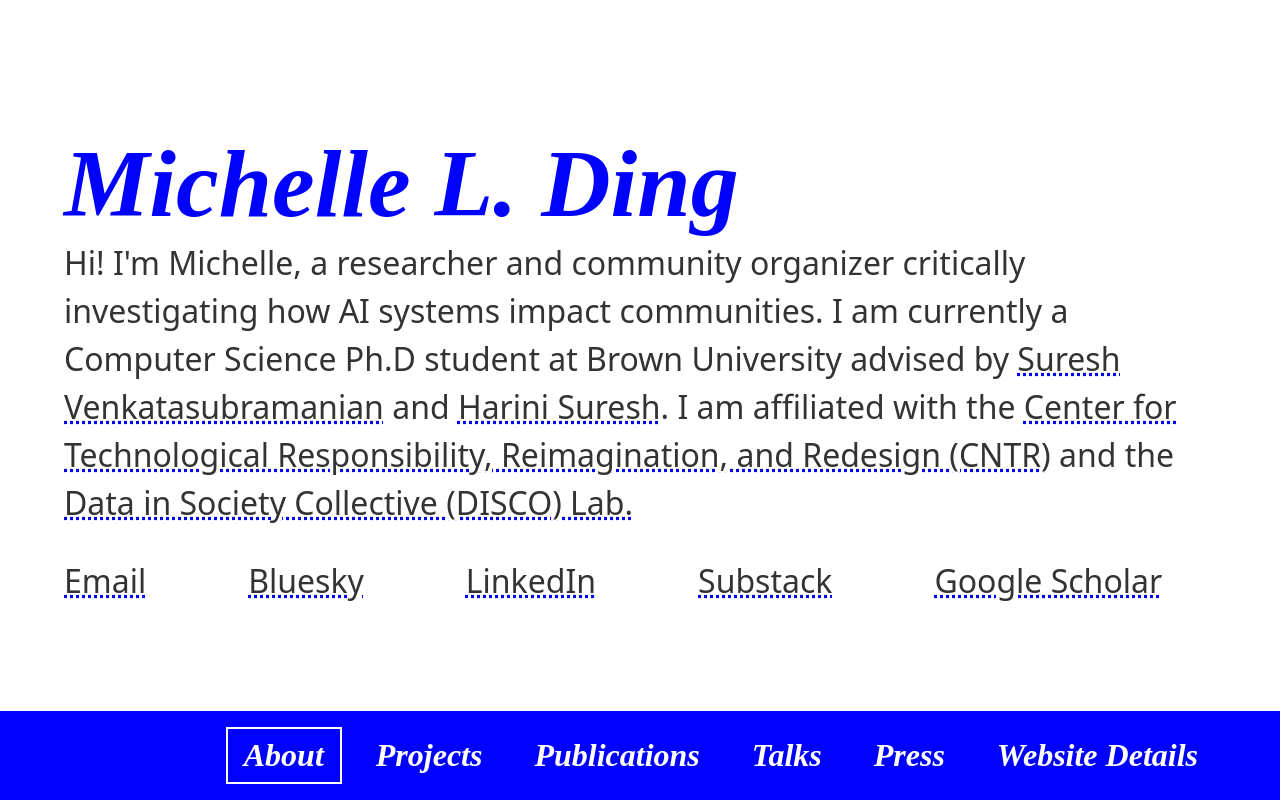
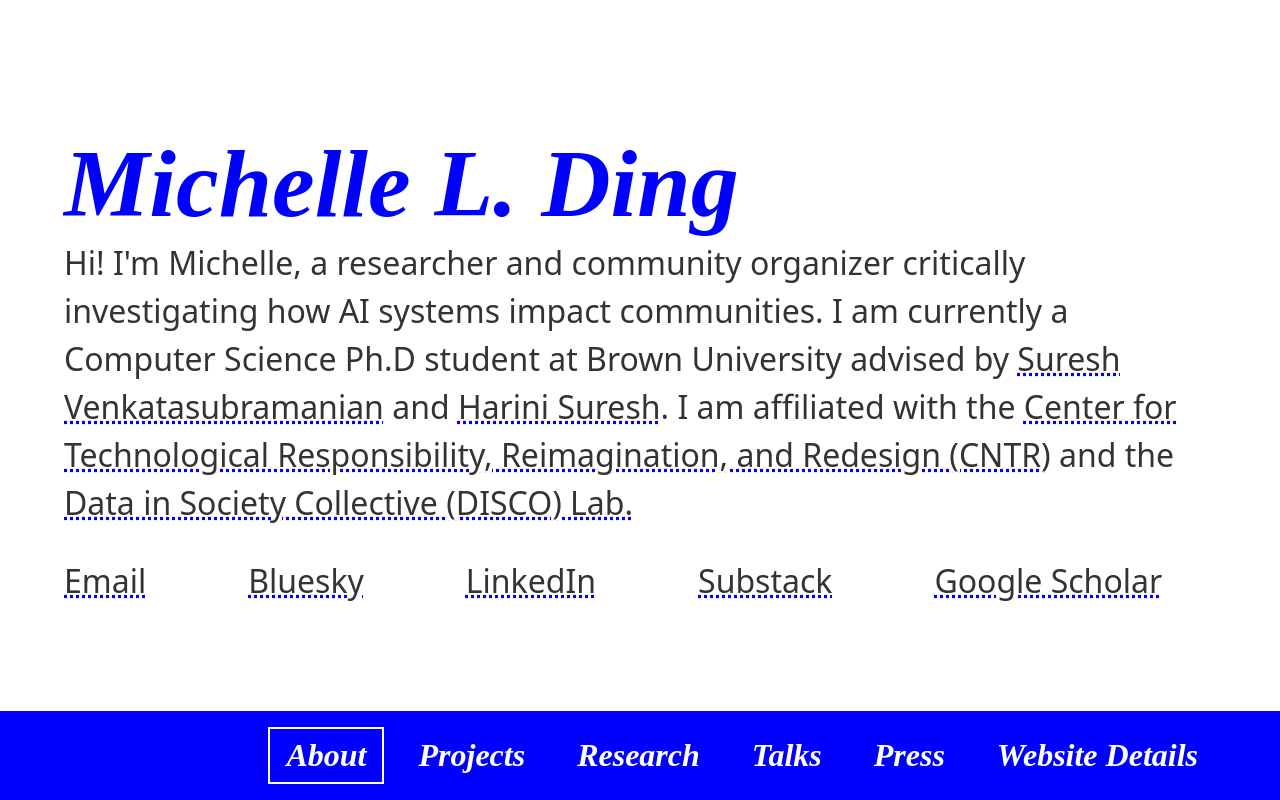
Before and after one commit to michelle-ding/michelle-ding.github.io, a React (Create React App) app: page / in a window 1280 px wide. Built offline with nearby package versions, Linux system fonts and the light colour scheme; the HTML template or start-up script is replaced by a standard one.

Commit message:
research

```diff
--- a/src/App.tsx
+++ b/src/App.tsx
@@ -1,12 +1,11 @@
 import { HashRouter as Router, Routes, Route, NavLink } from "react-router-dom";
 import { useState } from "react";
 import PortfolioLayout from "./PortfolioLayout";
-import Publications from "./Publications";
+import Research from "./Research";
 import Projects from "./Projects";
 import Talks from "./Talks";
 import Press from "./Press";
 import Website from "./Website";
-import Resources from "./Resources";
 
 function App() {
   const [menuOpen, setMenuOpen] = useState(false);
@@ -44,7 +43,7 @@ function App() {
             >
               <NavLink to="/" end onClick={closeMenu}>About</NavLink>
               <NavLink to="/projects" onClick={closeMenu}>Projects</NavLink>
-              <NavLink to="/publications" onClick={closeMenu}>Publications</NavLink>
+              <NavLink to="/research" onClick={closeMenu}>Research</NavLink>
               <NavLink to="/talks" onClick={closeMenu}>Talks</NavLink>
               <NavLink to="/press" onClick={closeMenu}>Press</NavLink>
               <NavLink to="/websitedetails" onClick={closeMenu}>Website Details</NavLink>
@@ -56,7 +55,7 @@ function App() {
         <Routes>
           <Route path="/" element={<PortfolioLayout />} />
           <Route path="/projects" element={<Projects />} />
-          <Route path="/publications" element={<Publications />} />
+          <Route path="/research" element={<Research />} />
           <Route path="/talks" element={<Talks />} />
           <Route path="/press" element={<Press />} />
           <Route path="/websitedetails" element={<Website />} />
@@ -67,7 +66,7 @@ function App() {
           <nav className="footer-nav desktop-nav" aria-label="Footer Navigation">
             <NavLink to="/" end>About</NavLink>
             <NavLink to="/projects">Projects</NavLink>
-            <NavLink to="/publications">Publications</NavLink>
+            <NavLink to="/research">Research</NavLink>
             <NavLink to="/talks">Talks</NavLink>
             <NavLink to="/press">Press</NavLink>
             <NavLink to="/websitedetails">Website Details</NavLink>
--- a/src/Publications.tsx
+++ b/src/Research.tsx
@@ -1,10 +1,10 @@
 import React from "react";
 import "./styles/PortfolioLayout.css";
 
-export default function Publications() {
+export default function Research() {
   return (
     <main className="publications">
-        <h1>Publications</h1>
+        <h1>Research</h1>
       <div className="publications-list">
 
         <a id="ref" href="https://arxiv.org/abs/2504.17663" target="_blank">
```
